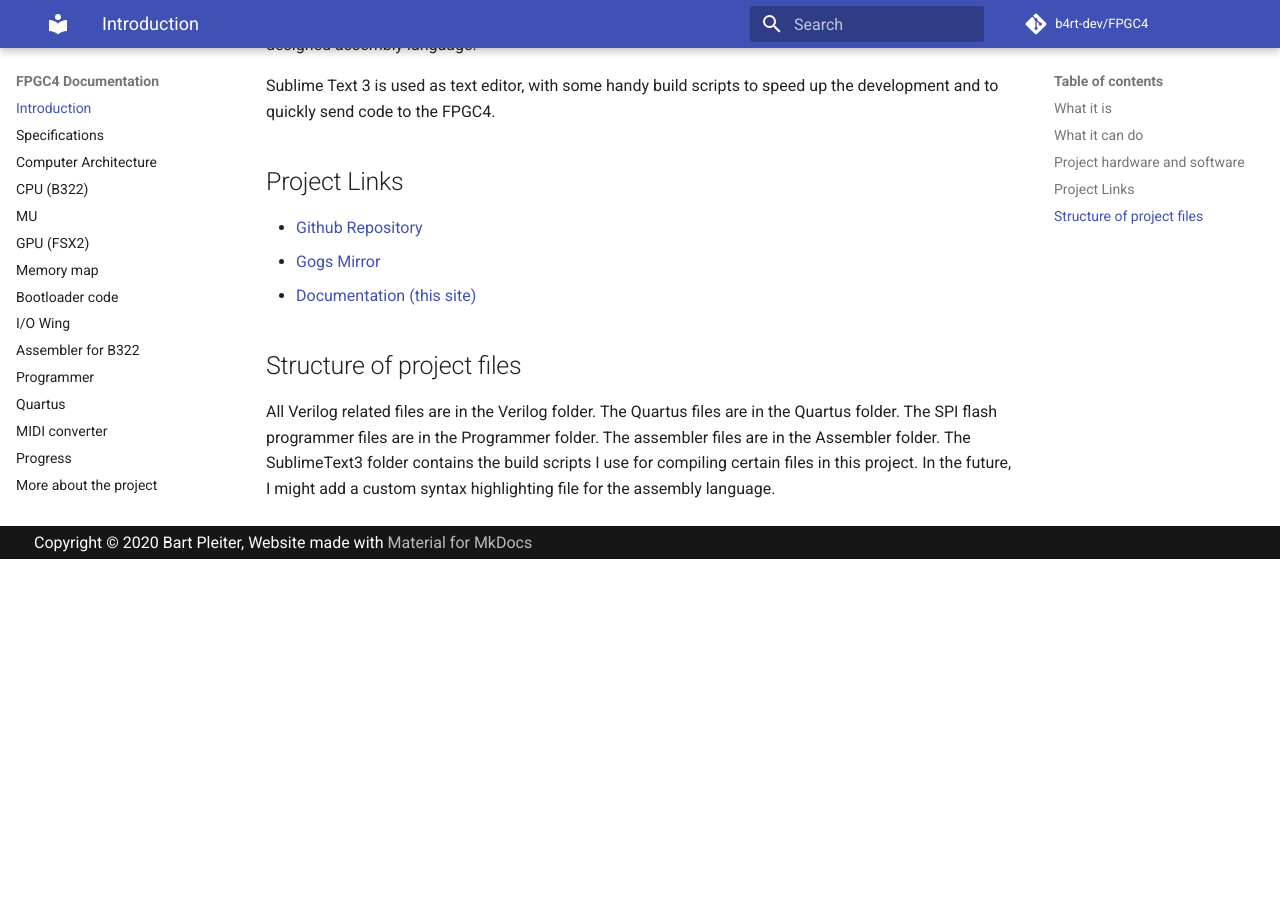
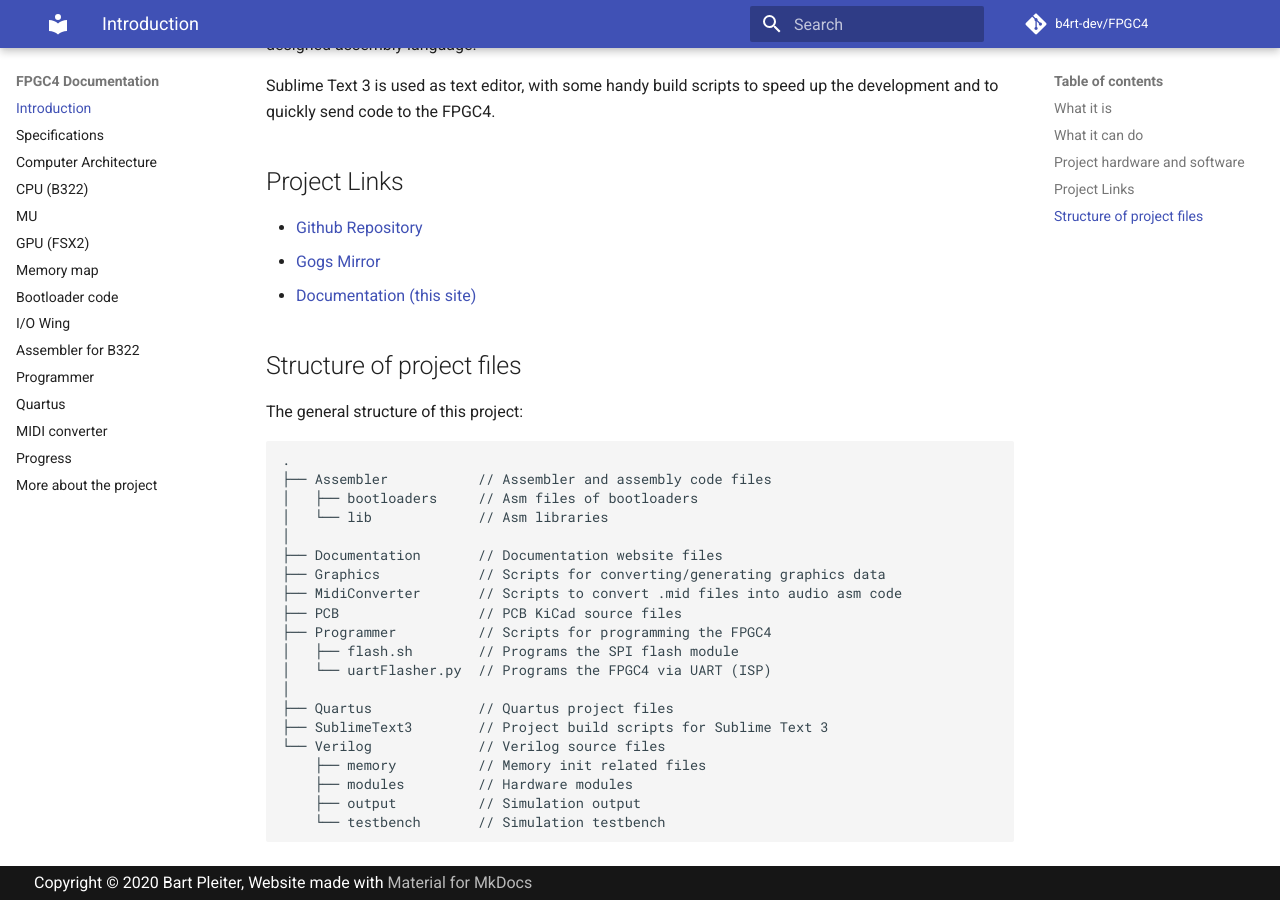
Before and after one commit to liuzhousi/FPGC4, an MkDocs documentation site: the page built from Documentation/docs/index.md, in a window 1280 px wide and 900 px high, scrolled down 2008 px. Built offline with MkDocs 1.6.1 and Material for MkDocs 9.7.7, drawn with Linux system fonts in a browser that asks for light colours; comment, search, counter and statistics services are not loaded; before the commit the page ends 2567 px from its top, so only the background shows below that.

Commit message:
Minor fixes to documentation

````diff
--- a/Documentation/docs/index.md
+++ b/Documentation/docs/index.md
@@ -38,4 +38,26 @@ Sublime Text 3 is used as text editor, with some handy build scripts to speed up
 - [Documentation (this site)](https://www.b4rt.nl/fpgc4)
 
 ## Structure of project files
-All Verilog related files are in the Verilog folder. The Quartus files are in the Quartus folder. The SPI flash programmer files are in the Programmer folder. The assembler files are in the Assembler folder. The SublimeText3 folder contains the build scripts I use for compiling certain files in this project. In the future, I might add a custom syntax highlighting file for the assembly language.
+The general structure of this project:
+``` text
+.
+├── Assembler 			// Assembler and assembly code files
+│   ├── bootloaders 	// Asm files of bootloaders
+│   └── lib 			// Asm libraries
+│
+├── Documentation 		// Documentation website files
+├── Graphics 			// Scripts for converting/generating graphics data
+├── MidiConverter 		// Scripts to convert .mid files into audio asm code
+├── PCB 				// PCB KiCad source files
+├── Programmer 			// Scripts for programming the FPGC4
+│   ├── flash.sh 		// Programs the SPI flash module
+│   └── uartFlasher.py  // Programs the FPGC4 via UART (ISP)
+│
+├── Quartus 			// Quartus project files
+├── SublimeText3 		// Project build scripts for Sublime Text 3
+└── Verilog 			// Verilog source files
+    ├── memory 			// Memory init related files
+    ├── modules 		// Hardware modules
+    ├── output 			// Simulation output
+    └── testbench 		// Simulation testbench
+```
````
Also changed, not shown: Documentation/docs/asm.md (+11 -11 lines), Documentation/docs/gpu.md (+11 -12 lines), Documentation/docs/more.md (+7 -1 lines), Documentation/docs/progress.md (+3 -0 lines).
